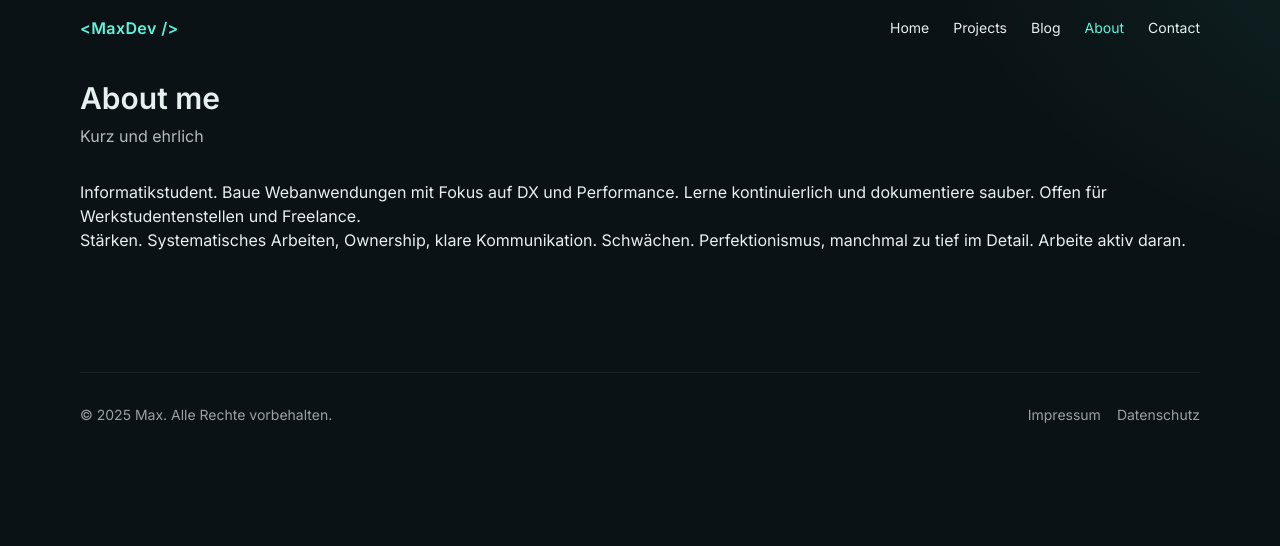
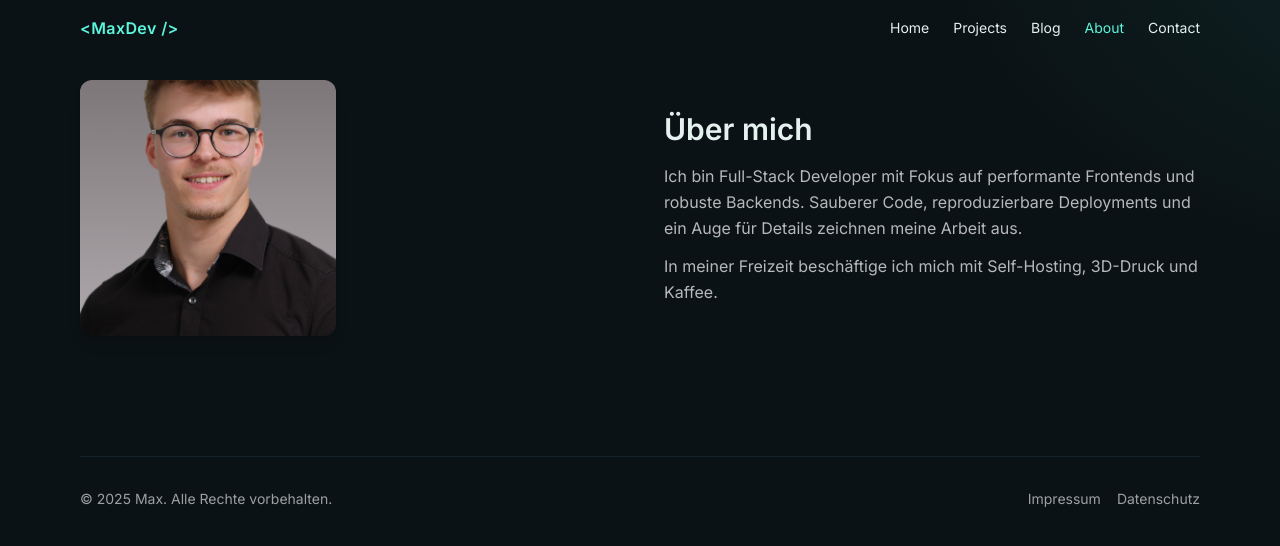
Before and after one commit to mxsrwn23/maxsauerwein, a Next.js app: page /about in a window 1280 px wide. Shown: the top 546 px of the page. Built offline with nearby package versions, Linux system fonts and the light colour scheme.

Commit message:
style: Bild eingefügt

```diff
--- a/app/about/page.tsx
+++ b/app/about/page.tsx
@@ -1,20 +1,27 @@
-import Section from "@/components/Section"
+import Image from "next/image"
 
-export const metadata = { title: "About | Max" }
-
-export default function AboutPage(){
+export default function AboutMe() {
   return (
-    <Section title="About me" subtitle="Kurz und ehrlich">
-      <div className="prose prose-invert max-w-none">
-        <p>
-          Informatikstudent. Baue Webanwendungen mit Fokus auf DX und Performance.
-          Lerne kontinuierlich und dokumentiere sauber. Offen für Werkstudentenstellen und Freelance.
+    <section id="about" className="container py-12 md:py-20 grid md:grid-cols-2 gap-8 md:gap-12 items-center">
+      <div className="relative aspect-square w-48 sm:w-64 rounded-xl overflow-hidden mx-auto md:mx-0 shadow-lg">
+        <Image
+          src="/me.png"
+          alt="Portrait von Max Sauerwein"
+          fill
+          className="object-cover"
+          priority
+        />
+      </div>
+      <div>
+        <h2 className="text-2xl md:text-3xl font-semibold">Über mich</h2>
+        <p className="mt-4 text-white/70 leading-relaxed">
+          Ich bin Full-Stack Developer mit Fokus auf performante Frontends und robuste Backends.
+          Sauberer Code, reproduzierbare Deployments und ein Auge für Details zeichnen meine Arbeit aus.
         </p>
-        <p>
-          Stärken. Systematisches Arbeiten, Ownership, klare Kommunikation.
-          Schwächen. Perfektionismus, manchmal zu tief im Detail. Arbeite aktiv daran.
+        <p className="mt-3 text-white/70 leading-relaxed">
+          In meiner Freizeit beschäftige ich mich mit Self-Hosting, 3D-Druck und Kaffee.
         </p>
       </div>
-    </Section>
+    </section>
   )
 }
```
Also changed, not shown: public/me.png (added), 1 other file (tests, documents, lock files or other folders).
